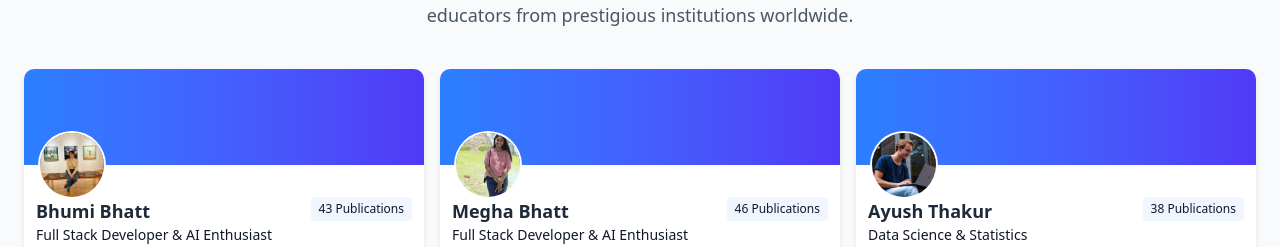
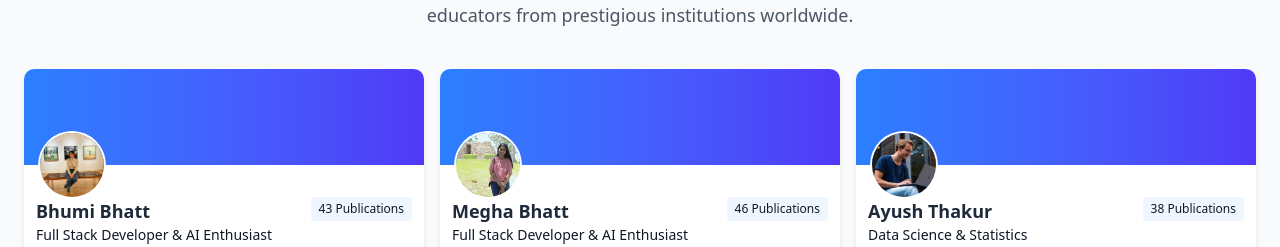
Before and after one commit to ayu5H6/Paper_Pilottt, a React (Vite) app in the folder Frontend/: page / in a window 1280 px wide. Shown: the part 2760-3007 px from the top of the page. Built offline with nearby package versions, Linux system fonts and the light colour scheme; no server answers.

Commit message:
new commit

```diff
--- a/Frontend/src/components/About.jsx
+++ b/Frontend/src/components/About.jsx
@@ -634,7 +634,7 @@ const About = () => {
     {
       name: "Megha Bhatt",
       specialty: "Full Stack Developer & AI Enthusiast",
-      image: "/megha1.jpg",
+      image: "/megha.jpg",
       publications: 46,
       students: 2105,
       bio: "Award-winning educator specializing in machine learning algorithms and their applications in academic research."
```
